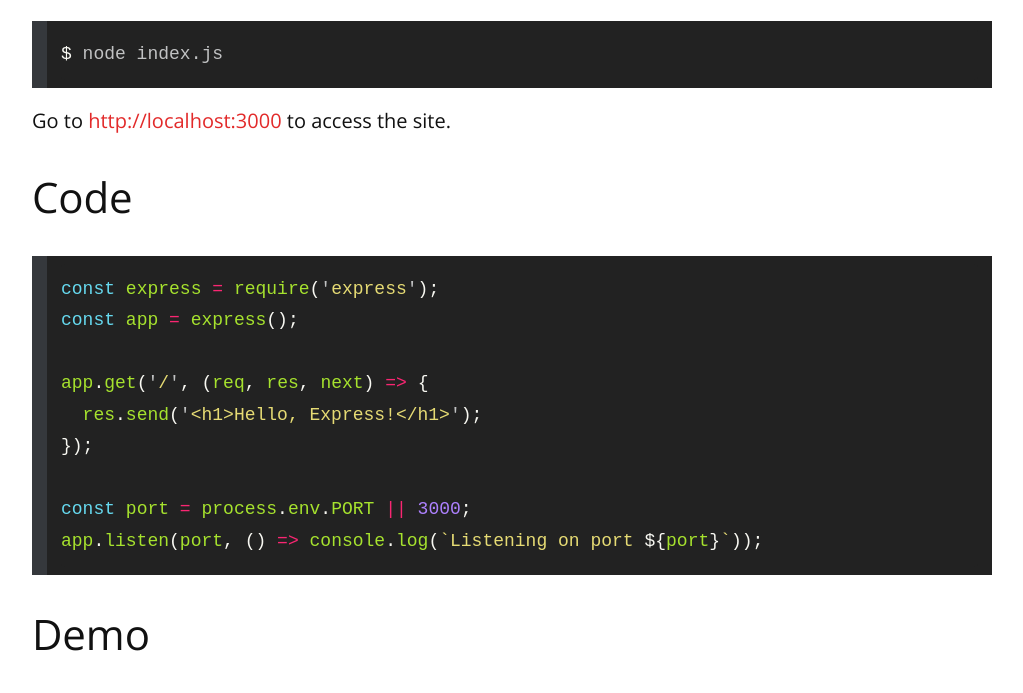
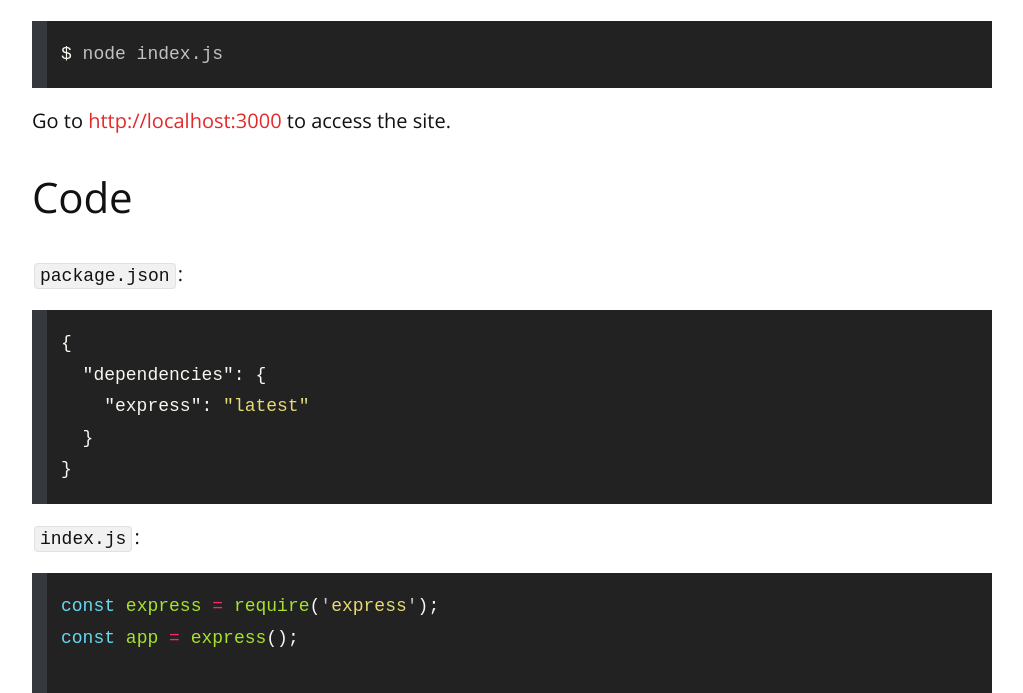
Before and after one commit to remarkablemark/remarkablemark.github.io, a Jekyll site: the page built from _posts/2017/2017-01-17-minimal-express-server.md, in a window 1280 px wide and 1400 px high, scrolled down 1548 px, cut to the strip 0-693 px from the top of the window. Shown: the whole strip, without its empty margins (128-1151 px from the left). Built offline with Jekyll 4.4.1, drawn with Linux system fonts in a browser that asks for light colours; comment, search, counter and statistics services are not loaded; some of the changed text lies outside the part shown.

Commit message:
fix(posts): update "Minimal Express Server"
Post: 2017-01-17-minimal-express-server.md

Rename heading `Setup` to `Server` and add `package.json` under
`Code`.

````diff
--- a/_posts/2017/2017-01-17-minimal-express-server.md
+++ b/_posts/2017/2017-01-17-minimal-express-server.md
@@ -2,7 +2,7 @@
 layout: post
 title: Minimal Express Server
 date: 2017-01-17 19:06:00
-updated: 2020-12-26 16:27:31
+updated: 2020-12-26 16:53:31
 excerpt: How to set up a minimal Express web server on Node.js.
 categories: server express web nodejs javascript
 ---
@@ -66,6 +66,18 @@ Go to <a href="http://localhost:3000" target="_blank" data-proofer-ignore>http:/
 
 ## Code
 
+`package.json`:
+
+```json
+{
+  "dependencies": {
+    "express": "latest"
+  }
+}
+```
+
+`index.js`:
+
 ```js
 const express = require('express');
 const app = express();
````
Also changed, not shown: other parts of _posts/2017/2017-01-17-minimal-express-server.md (+2 -2 lines).
